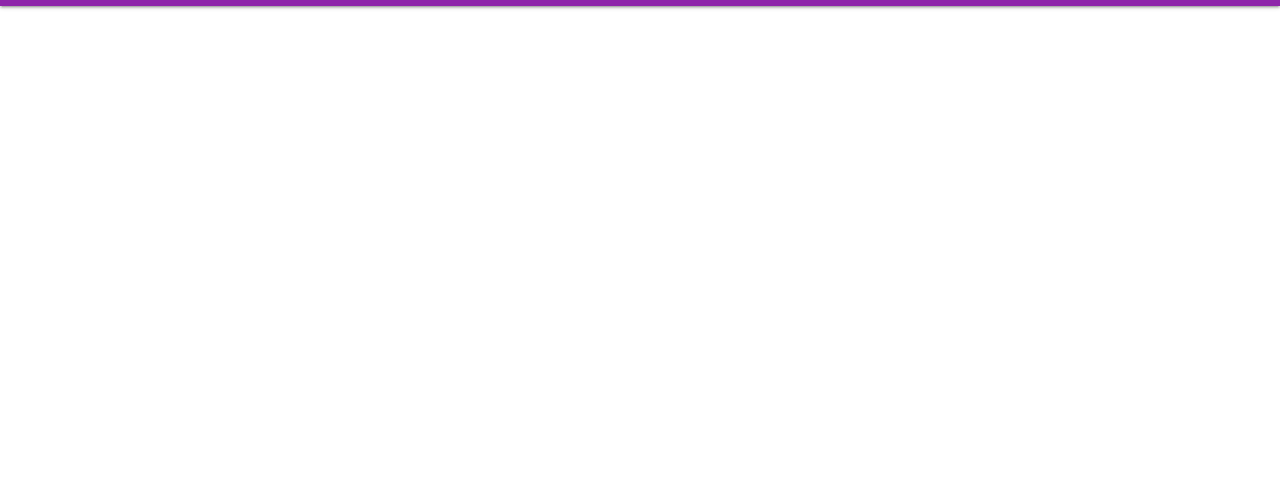
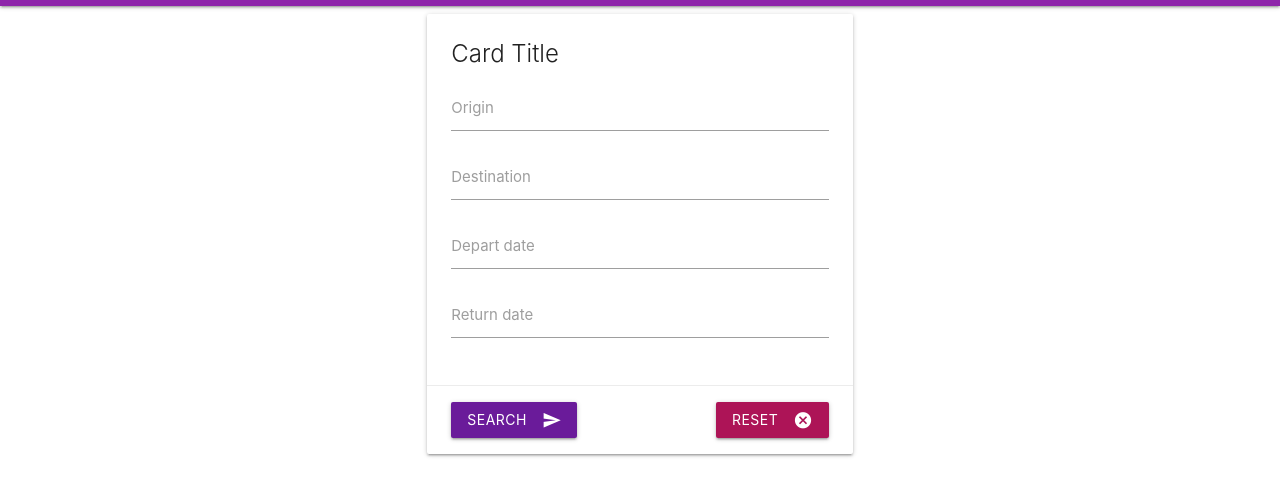
Before and after one commit to ADzhyhan/avia-tickets-app, a website built with webpack: page src/index.html in a window 1280 px wide. Shown: the part 58-554 px from the top of the page. Built offline with nearby package versions, Linux system fonts and the light colour scheme; some packages are replaced by stand-ins of ours; no server answers.

Commit message:
add search form on the page

```diff
--- a/src/css/style.css
+++ b/src/css/style.css
@@ -15,6 +15,11 @@
 }
 
 .mr-auto {
+  margin-right: auto;
+}
+
+.mx-auto {
+  margin-left: auto;
   margin-right: auto;
 }
 
--- a/src/index.html
+++ b/src/index.html
@@ -32,5 +32,49 @@
         </div>
       </div>
     </nav>
+    <div class="form-section">
+      <div class="container">
+        <div class="row d-flex">
+          <div class="col m6 mx-auto">
+            <div class="card">
+              <form action="">
+                <div class="card-content">
+                  <span class="card-title">Card Title</span>
+
+                  <div class="input-field">
+                    <input type="text" id="autocomplete-origin" class="autocomplete">
+                    <label for="autocomplete-origin">Origin</label>
+                  </div>
+
+                  <div class="input-field">
+                    <input type="text" id="autocomplete-destination" class="autocomplete">
+                    <label for="autocomplete-destination">Destination</label>
+                  </div>
+
+                  <div class="input-field">
+                    <input type="text" class="datepicker" id="datepicker-depart">
+                    <label for="datepicker-depart">Depart date</label>
+                  </div>
+
+                  <div class="input-field">
+                    <input type="text" class="datepicker" id="datepicker-return">
+                    <label for="datepicker-return">Return date</label>
+                  </div>
+                </div>
+                <div class="card-action d-flex">
+                  <button class="btn waves-effect waves- purple darken-3" type="submit" name="action">Search
+                    <i class="material-icons right">send</i>
+                  </button>
+
+                  <button class="btn waves-effect waves-light pink darken-3 ml-auto" type="reset" name="action">Reset
+                    <i class="material-icons right">cancel</i>
+                  </button>
+                </div>
+              </form>
+            </div>
+          </div>
+        </div>
+      </div>
+    </div>
   </body>
 </html>
--- a/src/js/plugins/materialize.js
+++ b/src/js/plugins/materialize.js
@@ -8,3 +8,21 @@ M.FormSelect.init(select);
 export function getSelectInstance(elem) {
   return M.FormSelect.getInstance(elem);
 }
+
+//Init autocomplete
+const autocomplete = document.querySelectorAll('.autocomplete');
+M.Autocomplete.init(autocomplete);
+
+export function getAutocompleteInstance(elem) {
+  return M.Autocomplete.getInstance(elem);
+}
+
+//Init datepickers
+const datepickers = document.querySelectorAll('.datepicker');
+M.Datepicker.init(datepickers, {
+  showClearBtn: true,
+});
+
+export function getDatePickerInstance(elem) {
+  return M.Datepicker.getInstance(elem);
+}
```
